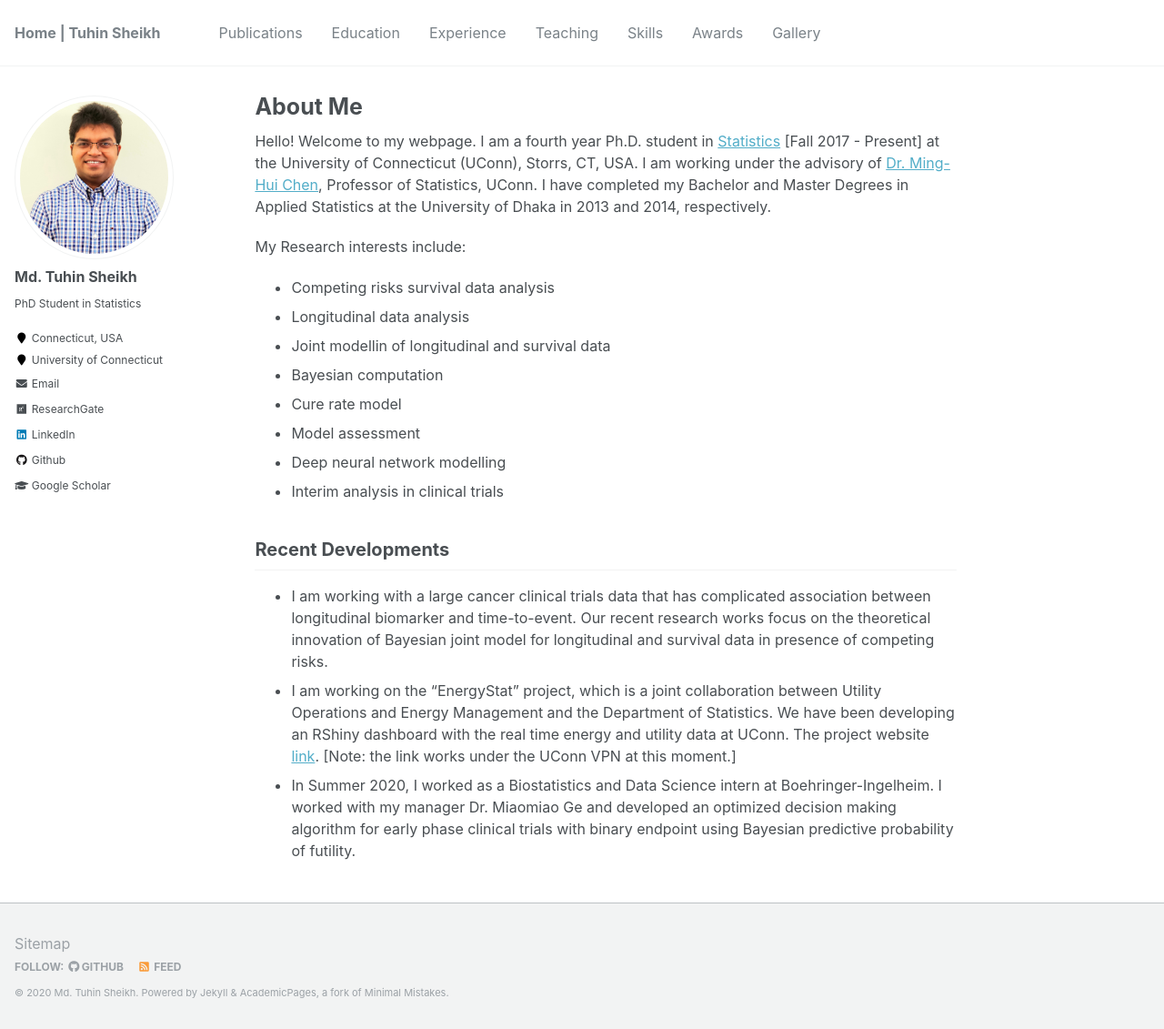
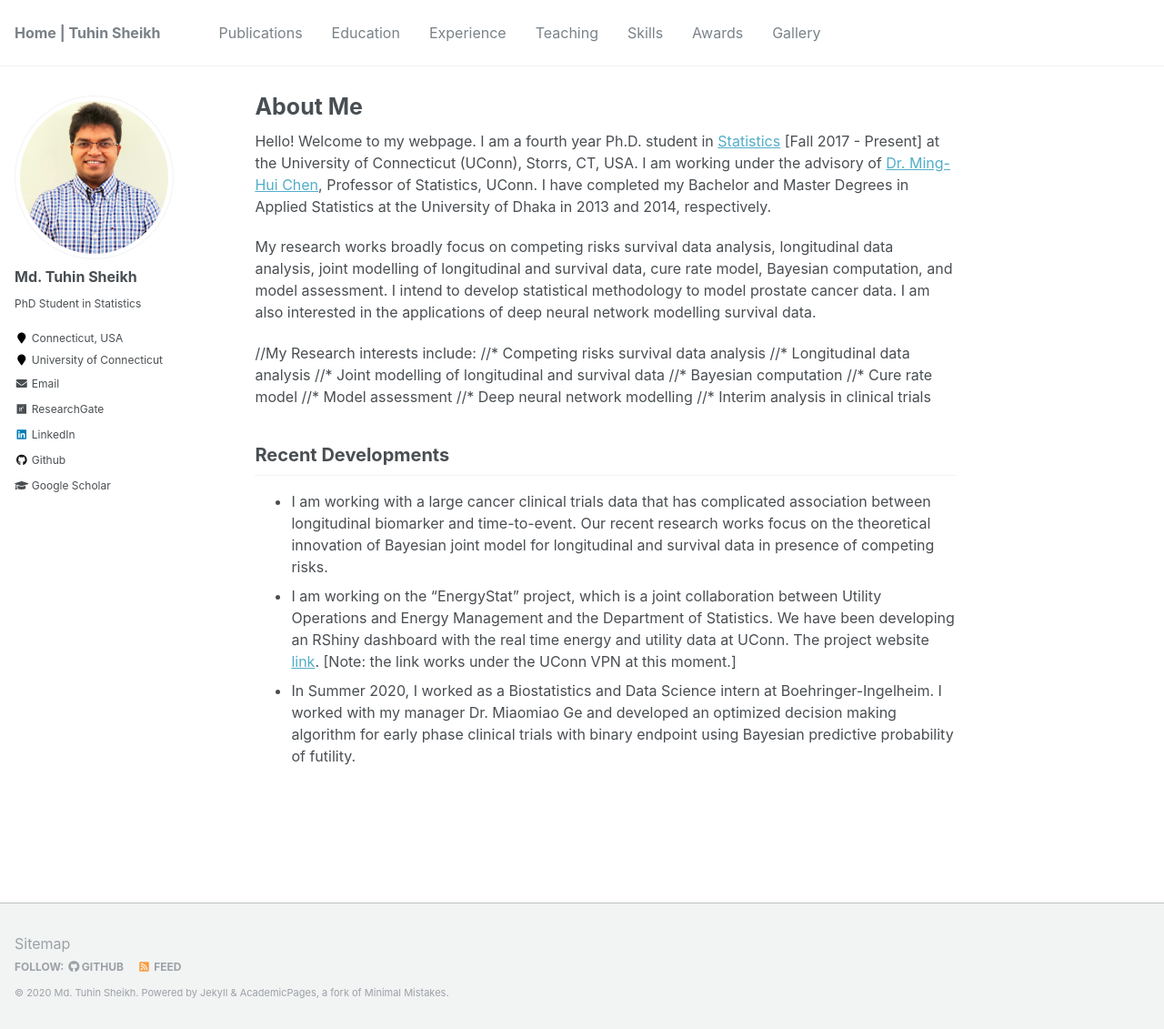
Before and after one commit to mdtuhinsheikh/mdtuhinsheikh.github.io, a Jekyll site: the page built from _pages/about.md, in a window 1280 px wide and 1131 px high. Shown: the whole window at 91% size. Built offline with Jekyll 4.4.1, drawn with Linux system fonts in a browser that asks for light colours.

Commit message:
Update about.md

```diff
--- a/_pages/about.md
+++ b/_pages/about.md
@@ -9,15 +9,17 @@ redirect_from:
 ---
 Hello! Welcome to my webpage. I am a fourth year Ph.D. student in [Statistics](https://stat.uconn.edu/) [Fall 2017 - Present] at the University of Connecticut (UConn), Storrs, CT, USA. I am working under the advisory of [Dr. Ming-Hui Chen](http://merlot.stat.uconn.edu/~mhchen/), Professor of Statistics, UConn. I have completed my Bachelor and Master Degrees in Applied Statistics at the University of Dhaka in 2013 and 2014, respectively.
 
-My Research interests include:
-* Competing risks survival data analysis
-* Longitudinal data analysis
-* Joint modellin of longitudinal and survival data
-* Bayesian computation
-* Cure rate model
-* Model assessment
-* Deep neural network modelling
-* Interim analysis in clinical trials
+My research works broadly focus on competing risks survival data analysis, longitudinal data analysis, joint modelling of longitudinal and survival data, cure rate model, Bayesian computation, and model assessment. I intend to develop statistical methodology to model prostate cancer data. I am also interested in the applications of deep neural network modelling survival data.
+
+//My Research interests include:
+//* Competing risks survival data analysis
+//* Longitudinal data analysis
+//* Joint modelling of longitudinal and survival data
+//* Bayesian computation
+//* Cure rate model
+//* Model assessment
+//* Deep neural network modelling
+//* Interim analysis in clinical trials
 
 ## Recent Developments
 * I am working with a large cancer clinical trials data that has complicated association between longitudinal biomarker and time-to-event. Our recent research works focus on the theoretical innovation of Bayesian joint model for longitudinal and survival data in presence of competing risks.
```
